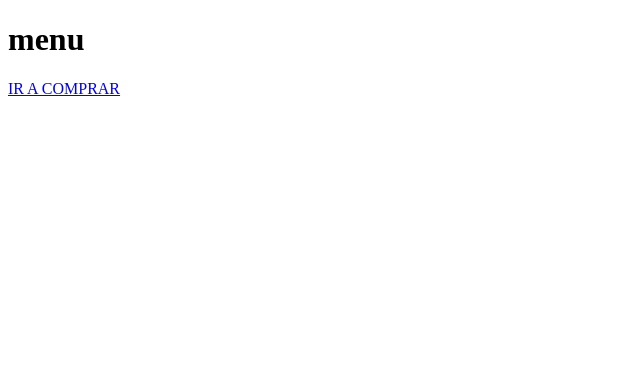
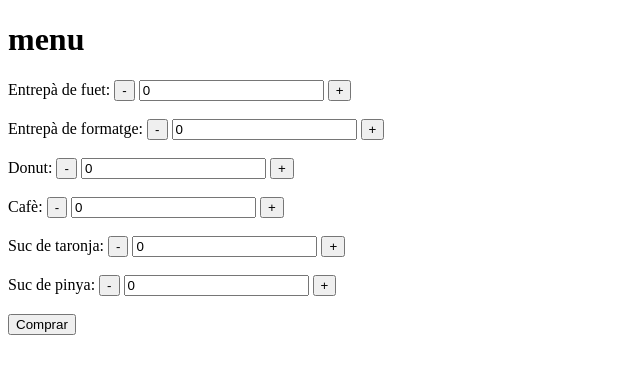
Before and after one commit to a19axechacan/projecteCantina, a PHP site: page /menu.php in a window 1280 px wide. Shown: the top 374 px of the page, without its empty margins (0-640 px from the left). Run offline with PHP 8.4, Linux system fonts and the light colour scheme.

Commit message:
menu.php permet editar un menu i enviar-lo a validacio.php en format json

```diff
--- /dev/null
+++ b/menu.js
@@ -0,0 +1,63 @@
+window.onload = function () {
+
+
+    document.getElementById("formMenu").addEventListener("click", function (e) {
+
+        if (e.target.classList.contains("suma")) {
+            sumarProducte(e.target.parentNode.id);
+        } else if (e.target.classList.contains("resta")) {
+            restarProducte(e.target.parentNode.id);
+
+        }
+    });
+
+
+
+    let buttonComprar = document.getElementById("comprar");
+
+    buttonComprar.addEventListener('click', function () {
+        let inputs = document.getElementsByTagName("input");
+
+        let compra = [];
+
+        for (let index = 0; index < inputs.length; index++) {
+
+
+            let item = {
+                "nom": inputs[index].name,
+                "id": inputs[index].id,
+                "quantitat": inputs[index].value
+            }
+
+            if (item.quantitat > 0) {
+                compra.push(item);
+            }
+        }
+
+        let json = JSON.stringify(compra);
+
+        document.getElementById("json").value = json;
+        document.getElementById("formMenu").submit();
+
+    });
+
+
+
+
+    function sumarProducte(id) {
+        let input = document.querySelector("input[ id='" + id + "']");
+        input.value++;
+    }
+
+    function restarProducte(id) {
+        let input = document.querySelector("input[ id='" + id + "']");
+
+        if (input.value > 0) {
+            input.value = input.value - 1;
+        }
+
+    }
+
+
+
+}
--- a/menu.php
+++ b/menu.php
@@ -4,10 +4,80 @@
     <meta charset="UTF-8">
     <meta http-equiv="X-UA-Compatible" content="IE=edge">
     <meta name="viewport" content="width=device-width, initial-scale=1.0">
-    <title>Document</title>
+    <title>Menu</title>
+    <script src="menu.js"></script>
+
+
 </head>
 <body>
     <h1>menu</h1>
-    <a href="validacio.php">IR A COMPRAR</a>
+
+
+    <?php
+
+
+    $menu = [
+        0=>[
+            "id"=> 0 ,
+            "nom"=>"Entrepà de fuet" ,
+            "descripció"=> "Entrepà de fuet amb tomàquet",
+            "imatge"=>"adsadas",
+            "preu"=> 1.50
+        ],
+        1=>[
+            "id"=> 1 ,
+            "nom"=>"Entrepà de formatge" ,
+            "descripció"=> "Entrepà de formatge amb tomàquet",
+            "imatge"=>"adsadas",
+            "preu"=> 1.50
+        ],
+        2=>[
+            "id"=> 2 ,
+            "nom"=>"Donut" ,
+            "descripció"=> "Donut amb sucre",
+            "imatge"=>"adsadas",
+            "preu"=> 0.60
+        ],
+        3=>[
+            "id"=> 3 ,
+            "nom"=>"Cafè" ,
+            "descripció"=> "Cafè sol",
+            "imatge"=>"adsadas",
+            "preu"=> 1.20
+        ],
+        4=>[
+            "id"=> 4 ,
+            "nom"=>"Suc de taronja" ,
+            "descripció"=> "Suc de taronja petit",
+            "imatge"=>"adsadas",
+            "preu"=> 2
+        ],
+        5=>[
+            "id"=> 5 ,
+            "nom"=>"Suc de pinya" ,
+            "descripció"=> "Suc de pinya petit",
+            "imatge"=>"adsadas",
+            "preu"=> 1.85
+        ]
+        ];
+
+
+    $form ="";
+    foreach ($menu as $element){
+        $form .= "  <div id=".$element['id'].">"."
+                    <label for=".$element['id'].">".$element['nom'].":</label>
+                   <button type='button' class='resta'>-</button>
+                   <input type='text' id=".$element['id']." name='".$element['nom']."' value='0'>
+                   <button type='button' class='suma'>+</button>
+                   <br><br>
+                   </div>
+                   ";
+    }
+
+    $form .= "<input type='hidden' id ='json'>";
+
+    echo "<form id='formMenu' action='validacio.php' method='get'> ". $form . " <button type='button' id='comprar'>Comprar </button>  </form>";
+    ?>
+
 </body>
 </html>
```
